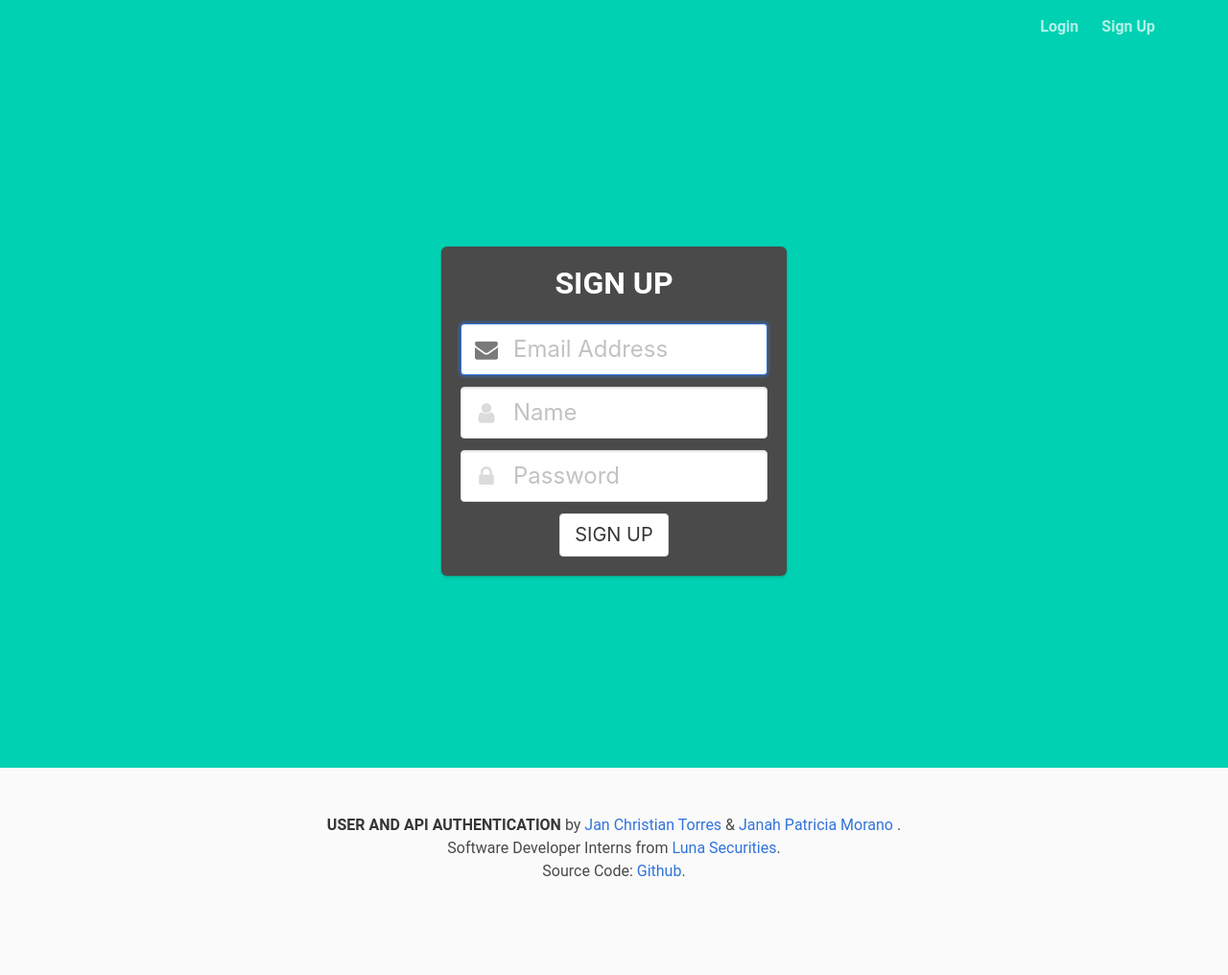
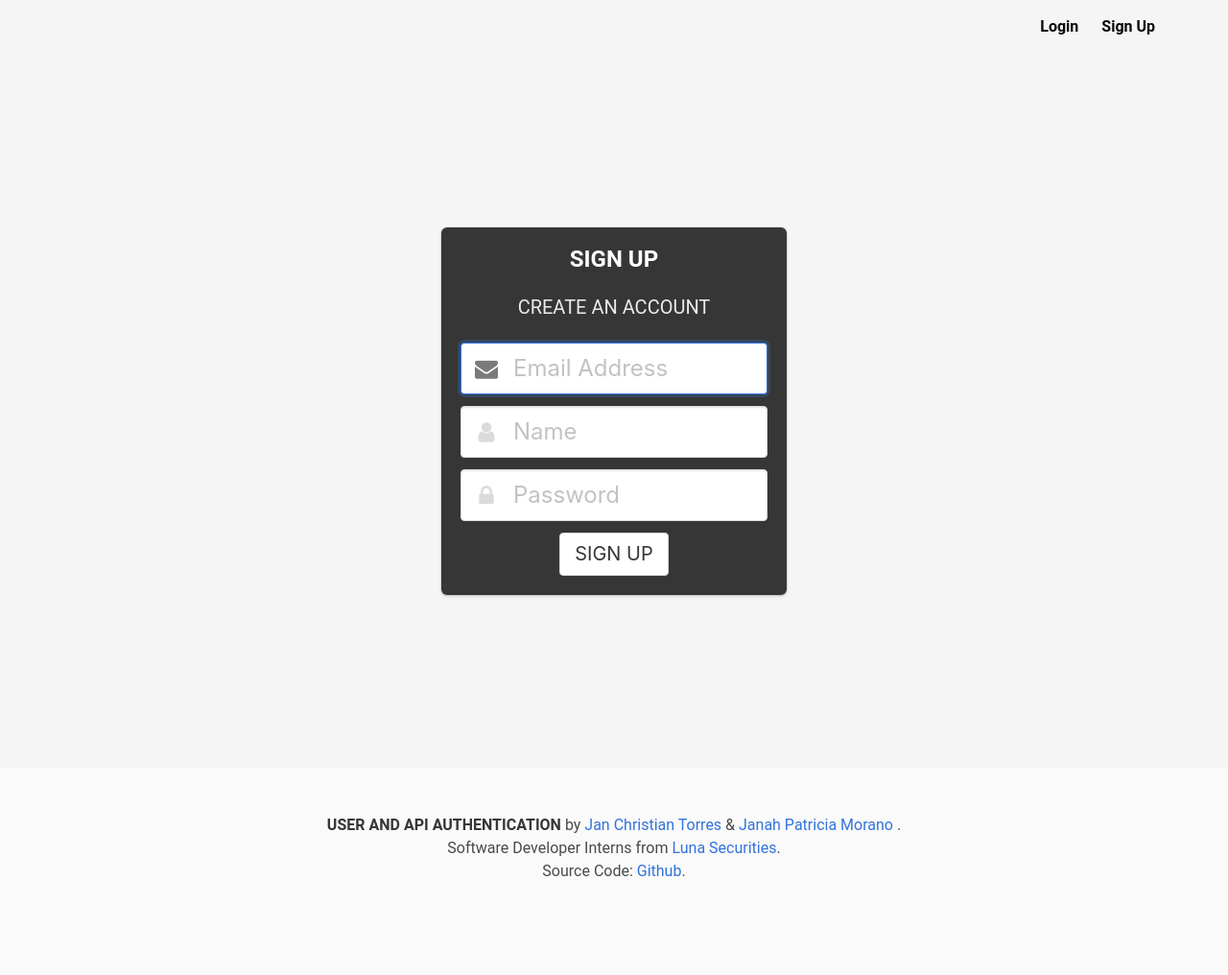
Before and after one commit to kitian4k/User_API_Authentication, a Python web app: template templates/signup.html in a window 1280 px wide. Shown: the whole page at 96% size. Run offline with Jinja, Linux system fonts and the light colour scheme; the template is opened without the code that fills it, so the values that code supplies are empty.

Commit message:
change the bg color

```diff
--- a/templates/base.html
+++ b/templates/base.html
@@ -19,7 +19,7 @@
 </head>
 
 <body>
-    <section class="hero is-primary is-fullheight is-warning-dark">
+    <section class="hero is-primary is-fullheight has-background-light">
 
         <div class="hero-head">
             <nav class="navbar has-text-weight-bold">
@@ -34,7 +34,7 @@
 
                     <div id="navbarMenuHeroA" class="navbar-menu">
                         <div class="navbar-end">
-                            <div class="navbar-item ">
+                            <div class="navbar-item has-text-black ">
                                 {% if current_user.is_authenticated %}
                                 <a href="{{ url_for('main.profile') }}" class="navbar-item">
                                     Profile
--- a/templates/login.html
+++ b/templates/login.html
@@ -2,8 +2,8 @@
 
 {% block content %}
 <div class="column is-4 is-offset-4">
-    <div class="box has-background-grey-dark">
-        <h3 class="title has-text-centered">LOGIN</h3>
+    <div class="box has-background-dark">
+        <h3 class="title is-4 has-text-centered">LOGIN</h3>
         {% with messages = get_flashed_messages() %}
         {% if messages %}
             <div class="notification is-danger">
--- a/templates/profile.html
+++ b/templates/profile.html
@@ -2,16 +2,16 @@
 
 {% block content %}
 
-  <h1 class="title has-text-centered">
+  <h1 class="title has-text-centered has-text-dark">
     Welcome, {{ name }}!
   </h1>
 
-  <div class="box has-background-grey-dark has-text-centered is-size-5">
+  <div class="box has-background-dark has-text-centered is-size-5">
     <h2 class="title has-text-centered is-size-3 has-text-white">YOUR HOMEWORKS:</h2>
     <ul class="checkbox">
       {% if api_data %}
         {% for todo in api_data %}
-          <li class="has-text-white">
+          <li class="has-text-white is size-2">
             <input type="checkbox" id="todo_{{ loop.index }}" {% if todo.completed %} checked {% endif %}>
             <label for="todo_{{ loop.index }}">{{ todo.title }} - {% if todo.completed %}Completed{% else %}Not Completed{% endif %}</label>
           </li>
--- a/templates/signup.html
+++ b/templates/signup.html
@@ -2,8 +2,10 @@
 
 {% block content %}
 <div class="column is-4 is-offset-4">
-    <div class="box has-background-grey-dark">
-        <h3 class="title has-text-centered">SIGN UP</h3>
+    <div class="box has-background-dark">
+        <h1 class="title is-4 has-text-centered">SIGN UP</h1>
+        <span></span>
+        <h2 class="subtitle has-text-centered"> CREATE AN ACCOUNT</h2>
         {% with messages = get_flashed_messages() %}
         {% if messages %}
             <div class="notification is-danger">
```
